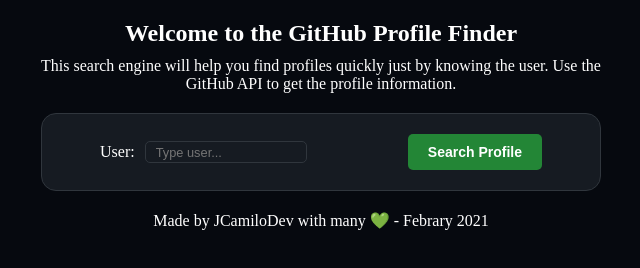
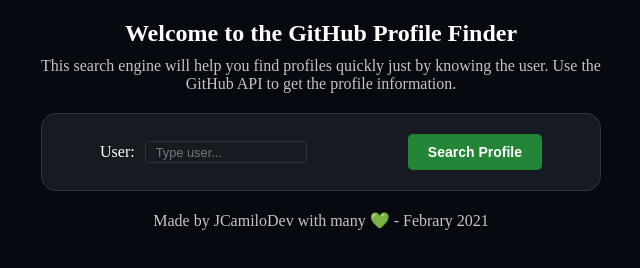
Before and after one commit to jcamilodev1/FronterCafe-Python, a plain HTML site: page index.html in a window 1280 px wide. Shown: the whole page, without its empty margins (319-959 px from the left). Drawn offline with Linux system fonts and the light colour scheme.

Commit message:
arreglo de color

```diff
--- a/semana1/style.css
+++ b/semana1/style.css
@@ -21,6 +21,7 @@
   margin-bottom: 10px;
 }
 .container__title p {
+  color: rgb(199, 196, 196);
   font-size: 0.8em;
 }
 .container__search {
@@ -55,11 +56,11 @@ input {
   border-radius: 5px;
 }
 .footer {
-  color: white;
+  color: rgb(199, 196, 196);
   text-align: center;
 }
 .footer a {
-  color: white;
+  color: rgb(199, 196, 196);
   text-decoration: none;
 }
 .footer a:hover {
```
